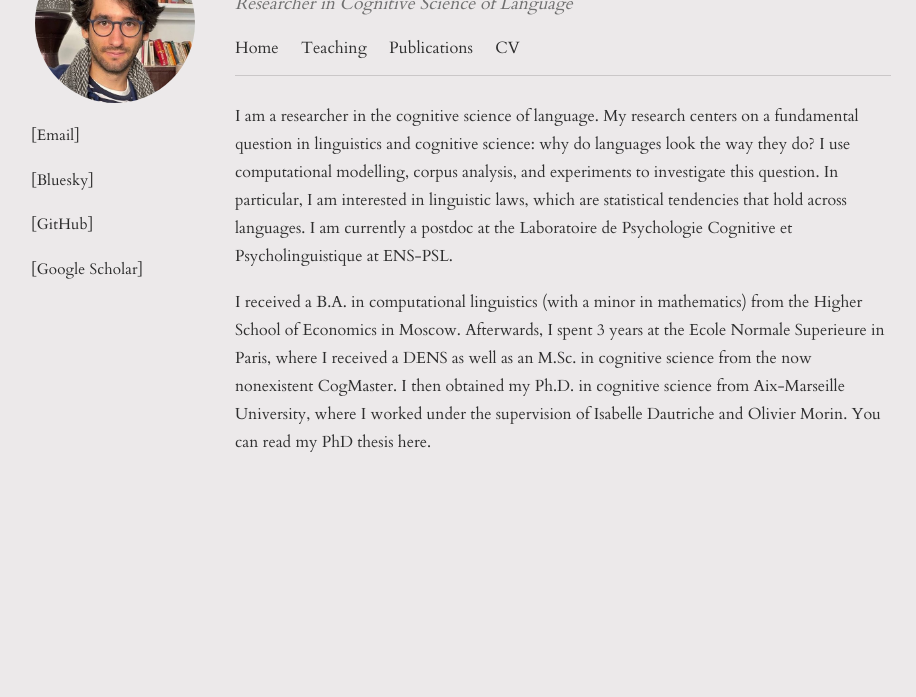
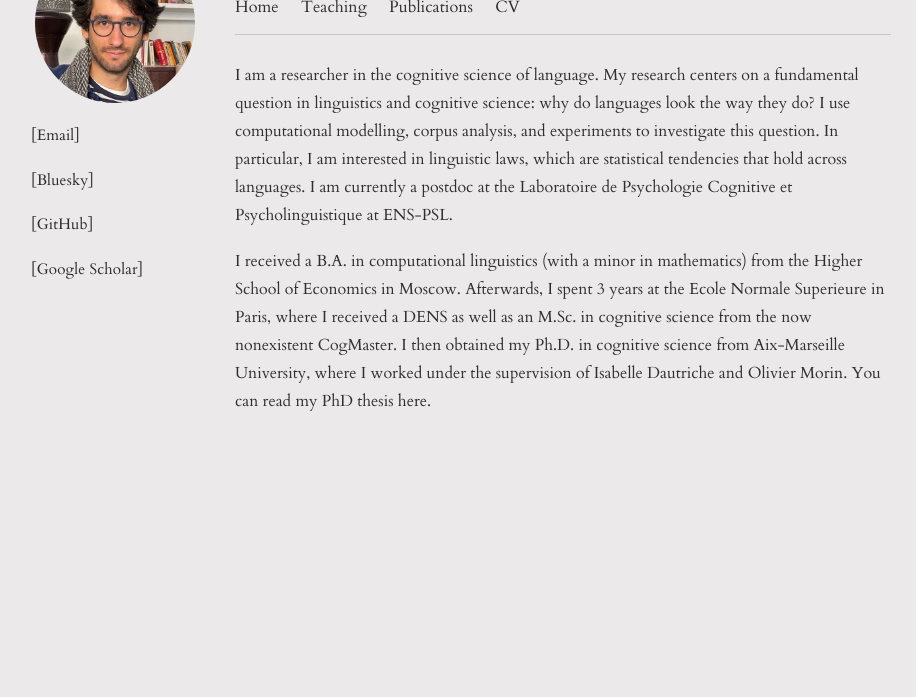
Before and after one commit to alexeykosh/alexeykosh.github.io, a plain HTML site: page index.html in a window 1280 px wide. Shown: the part 103-800 px from the top of the page, without its empty margins (179-1095 px from the left). Drawn offline with Linux system fonts and the light colour scheme.

Commit message:
removed the subtitle

```diff
--- a/index.html
+++ b/index.html
@@ -39,7 +39,6 @@
 
             <main class="main-content">
                 <h1>Alexey Koshevoy</h1>
-                <h2>Researcher in Cognitive Science of Language</h2>
 
                 <nav aria-label="Main navigation">
                     <ul>
```
